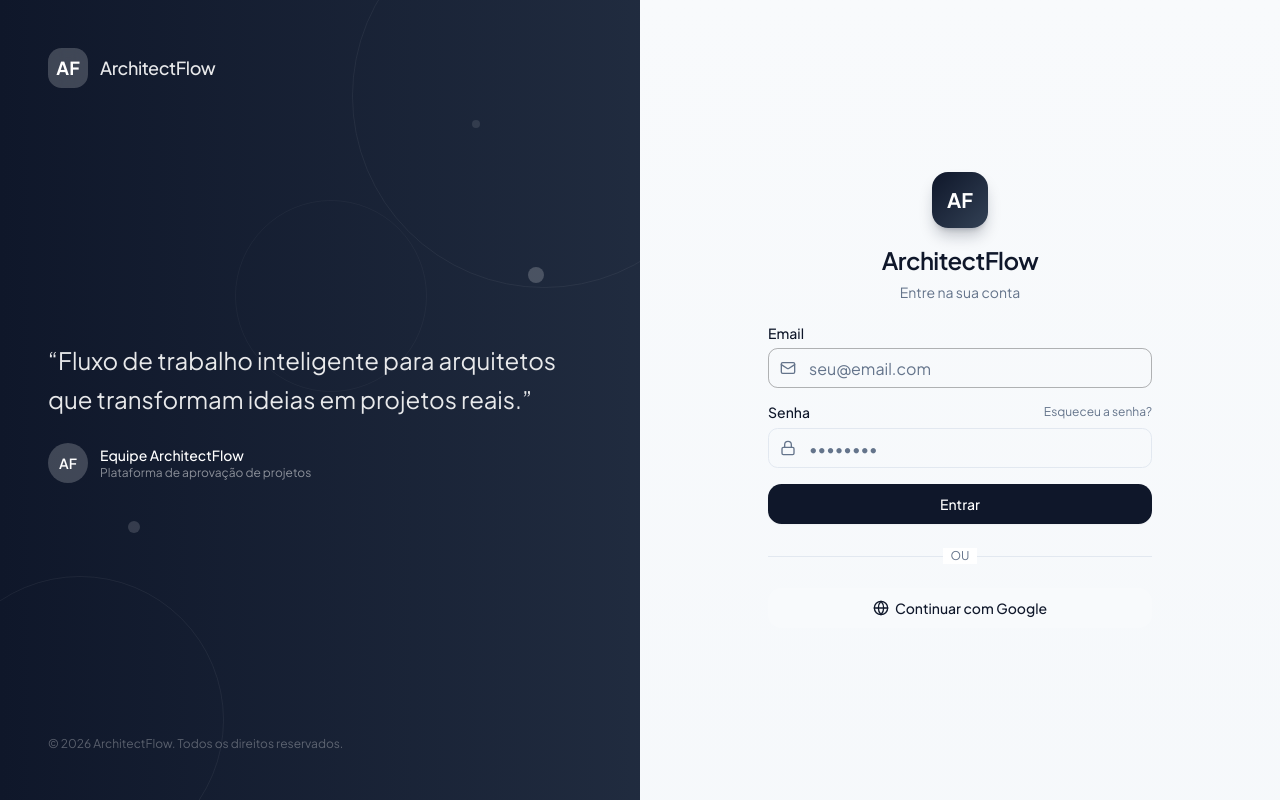
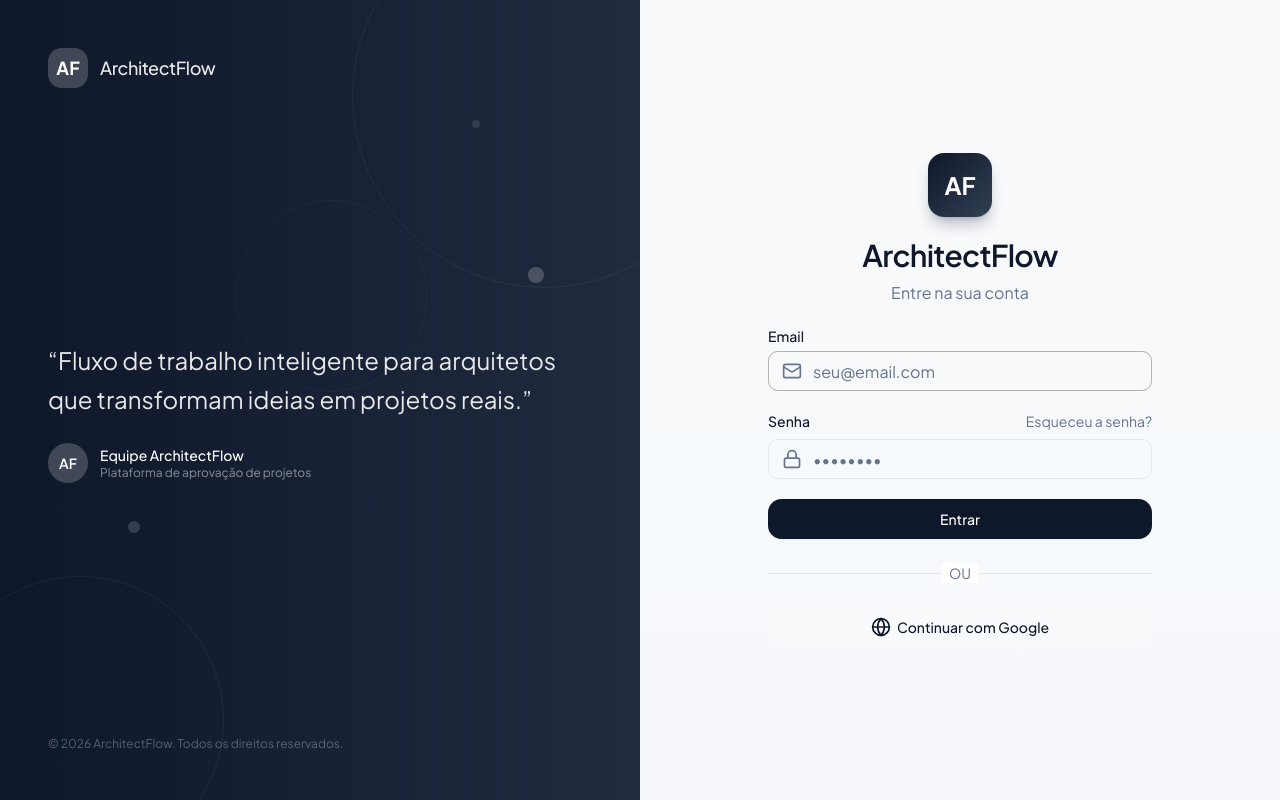
Before and after one commit to MatheusFerraz320/arq-flow-web, a Next.js app: page /login in a window 1280 px wide. Built offline with nearby package versions, Linux system fonts and the light colour scheme; no server answers.

Commit message:
feat(navbar,login): larger fonts, improved spacing, accent highlights
- Navbar: bigger logo (size-11), text-base links, accent active state
- LoginForm: larger avatar, text-3xl title, bigger inputs and icons

```diff
--- a/src/components/login-form.tsx
+++ b/src/components/login-form.tsx
@@ -53,30 +53,30 @@ export function LoginForm() {
     <div className="animate-stagger space-y-6">
       {/* Logo & Header */}
       <div className="text-center">
-        <div className="mx-auto mb-4 flex size-14 items-center justify-center rounded-2xl bg-gradient-to-br from-brand to-brand-light text-xl font-bold text-white shadow-lg shadow-brand/25">
+        <div className="mx-auto mb-5 flex size-16 items-center justify-center rounded-2xl bg-gradient-to-br from-brand to-brand-light text-2xl font-bold text-white shadow-lg shadow-brand/25">
           AF
         </div>
-        <h1 className="text-2xl font-semibold tracking-tight text-foreground">
+        <h1 className="text-3xl font-semibold tracking-tight text-foreground">
           ArchitectFlow
         </h1>
-        <p className="mt-1.5 text-sm text-muted-foreground">
+        <p className="mt-2 text-base text-muted-foreground">
           Entre na sua conta
         </p>
       </div>
 
       {/* Form */}
-      <form onSubmit={handleSubmit} className="space-y-4">
+      <form onSubmit={handleSubmit} className="space-y-5">
         <div className="space-y-2">
           <Label htmlFor="email">Email</Label>
           <div className="relative">
-            <Mail className="pointer-events-none absolute left-3 top-1/2 size-4 -translate-y-1/2 text-muted-foreground" />
+            <Mail className="pointer-events-none absolute left-3.5 top-1/2 size-5 -translate-y-1/2 text-muted-foreground" />
             <Input
               id="email"
               type="email"
               placeholder="seu@email.com"
               value={email}
               onChange={(e) => setEmail(e.target.value)}
-              className="h-10 pl-10 transition-shadow focus-visible:shadow-[0_0_0_4px_var(--color-brand)/0.1]"
+              className="pl-11 transition-shadow focus-visible:shadow-[0_0_0_4px_var(--color-accent)/0.15]"
               autoComplete="email"
               autoFocus
             />
@@ -88,7 +88,7 @@ export function LoginForm() {
             <Label htmlFor="password">Senha</Label>
             <a
               href="#"
-              className="text-xs text-muted-foreground transition-colors hover:text-primary"
+              className="text-sm text-muted-foreground transition-colors hover:text-primary"
               tabIndex={-1}
               onClick={(e) => e.preventDefault()}
             >
@@ -96,14 +96,14 @@ export function LoginForm() {
             </a>
           </div>
           <div className="relative">
-            <Lock className="pointer-events-none absolute left-3 top-1/2 size-4 -translate-y-1/2 text-muted-foreground" />
+            <Lock className="pointer-events-none absolute left-3.5 top-1/2 size-5 -translate-y-1/2 text-muted-foreground" />
             <Input
               id="password"
               type="password"
               placeholder="••••••••"
               value={password}
               onChange={(e) => setPassword(e.target.value)}
-              className="h-10 pl-10 transition-shadow focus-visible:shadow-[0_0_0_4px_var(--color-brand)/0.1]"
+              className="pl-11 transition-shadow focus-visible:shadow-[0_0_0_4px_var(--color-accent)/0.15]"
               autoComplete="current-password"
             />
           </div>
@@ -125,12 +125,12 @@ export function LoginForm() {
         {/* Submit */}
         <Button
           type="submit"
-          className="h-10 w-full transition-transform active:scale-[0.98] "
+          className="w-full transition-transform active:scale-[0.98]"
           disabled={loading}
         >
           {loading ? (
             <>
-              <Loader2 className="size-4 animate-spin" />
+              <Loader2 className="size-5 animate-spin" />
               Entrando
             </>
           ) : (
@@ -144,7 +144,7 @@ export function LoginForm() {
         <div className="absolute inset-0 flex items-center">
           <span className="w-full border-t" />
         </div>
-        <div className="relative flex justify-center text-xs uppercase">
+        <div className="relative flex justify-center text-sm uppercase">
           <span className="bg-card px-2 text-muted-foreground">ou</span>
         </div>
       </div>
@@ -153,10 +153,10 @@ export function LoginForm() {
       <Button
         type="button"
         variant="outline"
-        className="h-10 w-full"
+        className="w-full"
         disabled
       >
-        <Globe className="size-4" />
+        <Globe className="size-5" />
         Continuar com Google
       </Button>
     </div>
--- a/src/components/navbar.tsx
+++ b/src/components/navbar.tsx
@@ -27,20 +27,20 @@ export function Navbar() {
   return (
     <aside className="fixed inset-y-0 left-0 z-40 flex w-64 flex-col border-r border-border bg-card shadow-sm">
       <div className="flex items-center gap-3 px-6 pt-8 pb-6">
-        <div className="flex size-10 shrink-0 items-center justify-center rounded-xl bg-gradient-to-br from-brand to-brand-light text-lg font-bold text-white shadow-lg shadow-brand/25">
+        <div className="flex size-11 shrink-0 items-center justify-center rounded-xl bg-gradient-to-br from-brand via-brand-light to-accent text-xl font-bold text-white shadow-lg shadow-brand/25">
           AF
         </div>
         <div className="flex flex-col">
-          <h1 className="text-lg font-extrabold tracking-tight text-card-foreground">
+          <h1 className="text-xl font-extrabold tracking-tight text-card-foreground">
             ArchitectFlow
           </h1>
-          <span className="text-[11px] font-semibold tracking-[0.15em] text-muted-foreground/60 uppercase">
+          <span className="text-xs font-semibold tracking-[0.15em] text-muted-foreground/60 uppercase">
             Dashboard
           </span>
         </div>
       </div>
 
-      <nav className="flex-1 space-y-0.5 px-3">
+      <nav className="flex-1 space-y-1 px-3">
         {NAV_ITEMS.map((item) => {
           const Icon = item.icon;
           const active = isActive(item.href);
@@ -49,14 +49,14 @@ export function Navbar() {
               key={item.href}
               href={item.href}
               className={cn(
-                "group relative flex items-center gap-3 rounded-lg px-3 py-2.5 text-sm font-medium transition-all duration-200",
+                "group relative flex items-center gap-3 rounded-lg px-4 py-3 text-base font-medium transition-all duration-200",
                 active
-                  ? "bg-brand-soft font-semibold text-brand"
+                  ? "bg-accent/10 font-semibold text-accent"
                   : "text-muted-foreground hover:bg-muted hover:text-card-foreground hover:translate-x-0.5",
               )}
             >
               {active && (
-                <span className="absolute left-0 top-1/2 h-5 w-0.5 -translate-y-1/2 rounded-full bg-gradient-to-b from-brand to-brand-light" />
+                <span className="absolute left-0 top-1/2 h-6 w-0.5 -translate-y-1/2 rounded-full bg-gradient-to-b from-accent to-accent/60" />
               )}
               <Icon className={cn("size-5 shrink-0 transition-all duration-200", active && "drop-shadow-sm")} />
               <span>{item.label}</span>
@@ -65,23 +65,23 @@ export function Navbar() {
         })}
       </nav>
 
-      <div className="border-t border-border px-3 py-4">
-        <div className="flex items-center gap-3 rounded-lg px-3 py-2">
-          <div className={cn("flex size-8 items-center justify-center rounded-full text-xs font-semibold", AVATAR_BG[bgForName(user.name)])}>
+      <div className="border-t border-border px-3 py-5">
+        <div className="flex items-center gap-3 rounded-lg px-3 py-2.5">
+          <div className={cn("flex size-9 items-center justify-center rounded-full text-sm font-semibold", AVATAR_BG[bgForName(user.name)])}>
             {getInitials(user.name)}
           </div>
           <div className="min-w-0 flex-1">
             <p className="truncate text-sm font-medium text-card-foreground">
               {user.name}
             </p>
-            <p className="flex items-center gap-1 text-[11px] text-muted-foreground">
+            <p className="flex items-center gap-1 text-xs text-muted-foreground">
               <span className="size-1.5 rounded-full bg-success" />
               Online
             </p>
           </div>
           <button
             onClick={onLogout}
-            className="shrink-0 rounded-lg p-1.5 text-muted-foreground transition-colors hover:bg-muted hover:text-card-foreground"
+            className="shrink-0 rounded-lg p-2 text-muted-foreground transition-colors hover:bg-muted hover:text-card-foreground"
           >
             <LogOut className="size-4" />
           </button>
```
